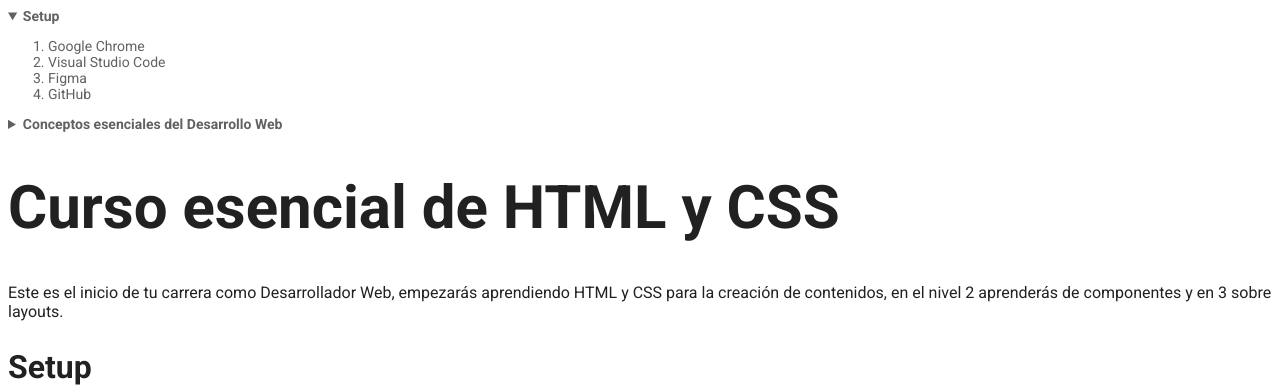
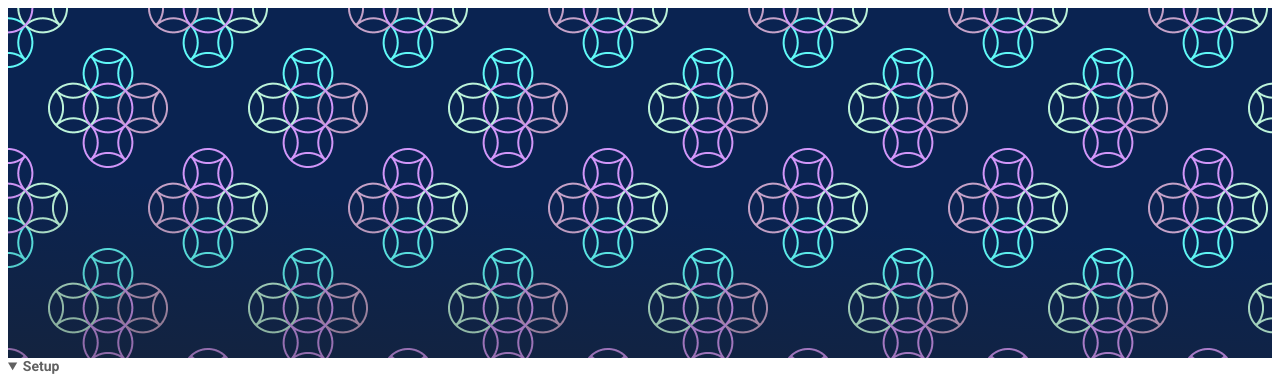
Before and after one commit to ronmeneses/esencial-html-css, a plain HTML site: page index.html in a window 1280 px wide. Shown: the top 385 px of the page. Drawn offline with Linux system fonts and the light colour scheme.

Commit message:
Background-image agregando degradado, que repita,posición y tamaño

```diff
--- a/css/style.css
+++ b/css/style.css
@@ -33,6 +33,18 @@
   --gray30: #212429;
   --gray20: #424242;
   --gray10: #616161;
+}
+.place {
+  background-image: linear-gradient(
+      3.36deg,
+      #212325 -63.62%,
+      rgba(255, 255, 255, 0) 43.49%
+    ),
+    url("../images/patron-1.png");
+  /* background-repeat: no-repeat; */
+  /* background-position: left 30px bottom 50px; */
+  /* background-size: cover; */
+  height: 350px;
 }
 header {
   color: var(--gray10);
--- a/index.html
+++ b/index.html
@@ -13,6 +13,7 @@
     <title>Blog de Ron</title>
   </head>
   <body>
+    <div class="place"></div>
     <header>
       <nav>
         <details open>
```
Also changed, not shown: images/patron-1.png (added).
